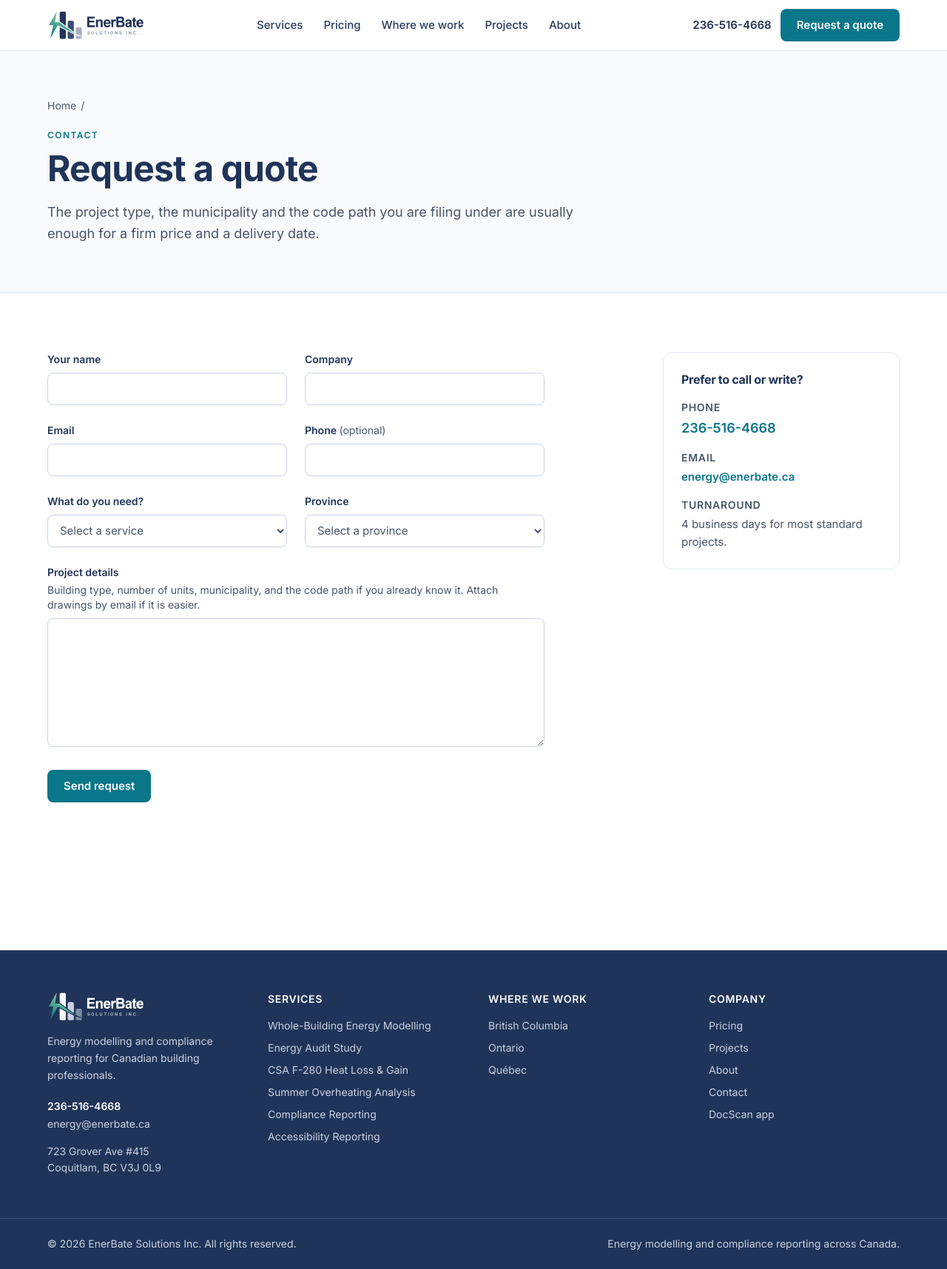
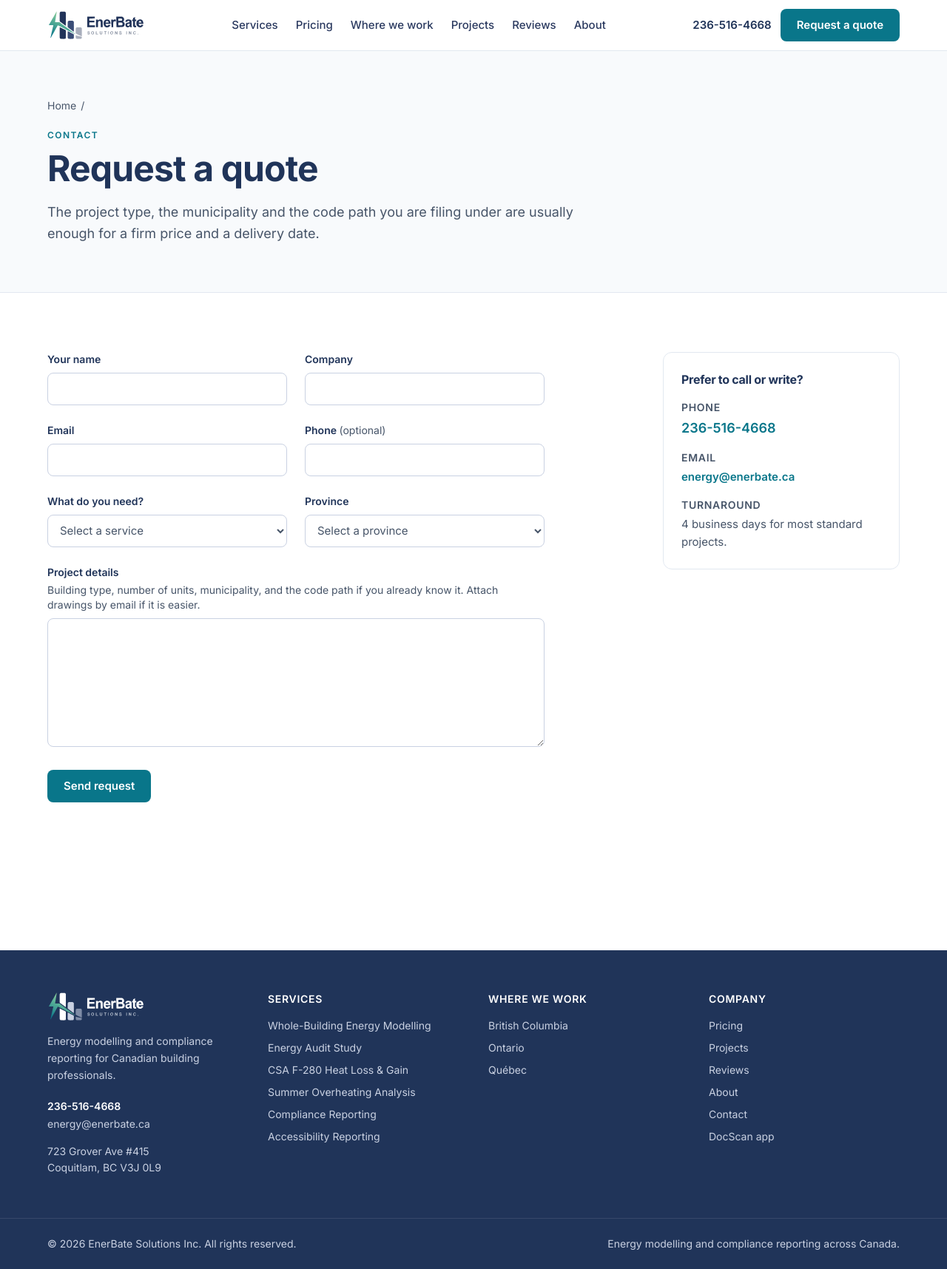
Before and after one commit to tavakolimohsen-netizen/enerbate, an Astro site: page /contact in a window 1280 px wide. Shown: the whole page at 74% size. Built offline with nearby package versions, Linux system fonts and the light colour scheme; Astro itself is replaced by a stand-in of ours.

Commit message:
Link the reviews page from the nav and footer
Also stops the header nav and phone number wrapping to a second line at 1024px.

Co-Authored-By: Claude Opus 5 <noreply@anthropic.com>
Claude-Session: https://claude.ai/code/session_01WodAoJhc79a8GchEB47GeR

```diff
--- a/src/components/Footer.astro
+++ b/src/components/Footer.astro
@@ -67,6 +67,7 @@ const year = new Date().getFullYear();
       <ul class="mt-4 space-y-2.5 text-sm">
         <li><a class="hover:text-white hover:underline" href="/pricing/">Pricing</a></li>
         <li><a class="hover:text-white hover:underline" href="/projects/">Projects</a></li>
+        <li><a class="hover:text-white hover:underline" href="/reviews/">Reviews</a></li>
         <li><a class="hover:text-white hover:underline" href="/about/">About</a></li>
         <li><a class="hover:text-white hover:underline" href="/contact/">Contact</a></li>
         <li><a class="hover:text-white hover:underline" href="/docscan/">DocScan app</a></li>
--- a/src/components/Header.astro
+++ b/src/components/Header.astro
@@ -10,6 +10,7 @@ const nav = [
   { href: '/pricing/', label: 'Pricing' },
   { href: '/regions/', label: 'Where we work' },
   { href: '/projects/', label: 'Projects' },
+  { href: '/reviews/', label: 'Reviews' },
   { href: '/about/', label: 'About' },
 ];
 ---
@@ -37,7 +38,7 @@ const nav = [
             href={item.href}
             aria-current={isActive(item.href) ? 'page' : undefined}
             class:list={[
-              'rounded-md px-3 py-2 text-[0.9375rem] font-medium transition-colors',
+              'whitespace-nowrap rounded-md px-2.5 py-2 text-[0.9375rem] font-medium transition-colors',
               isActive(item.href)
                 ? 'text-teal-600'
                 : 'text-navy-700 hover:bg-navy-50',
@@ -52,7 +53,7 @@ const nav = [
     <div class="flex items-center gap-3">
       <a
         href={company.phoneHref}
-        class="hidden text-[0.9375rem] font-semibold text-navy-800 hover:text-teal-600 md:inline"
+        class="hidden whitespace-nowrap text-[0.9375rem] font-semibold text-navy-800 hover:text-teal-600 md:inline"
       >
         {company.phone}
       </a>
```
